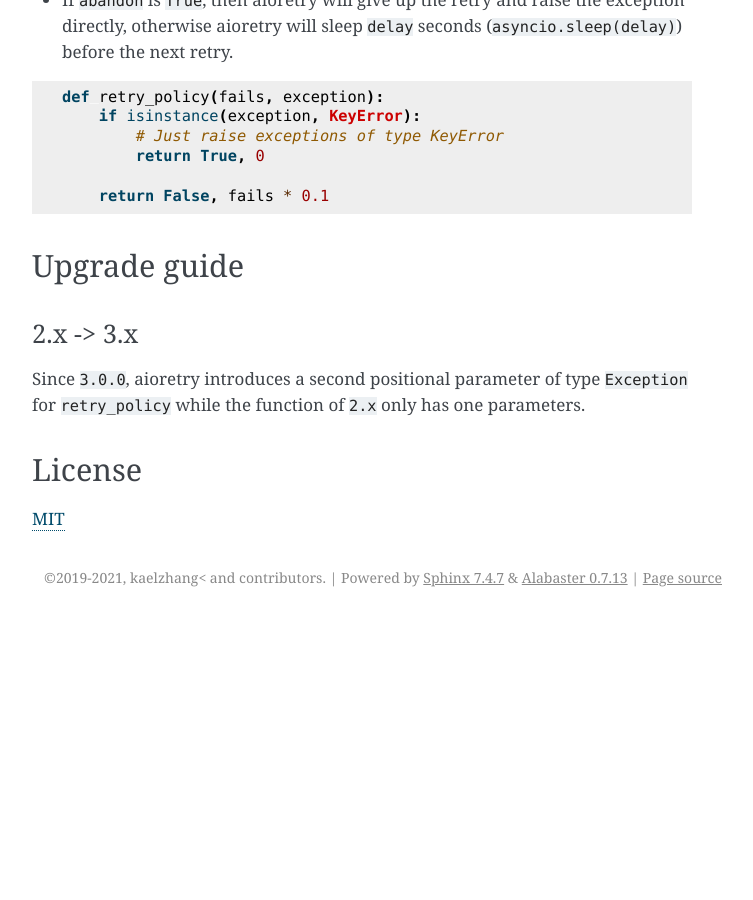
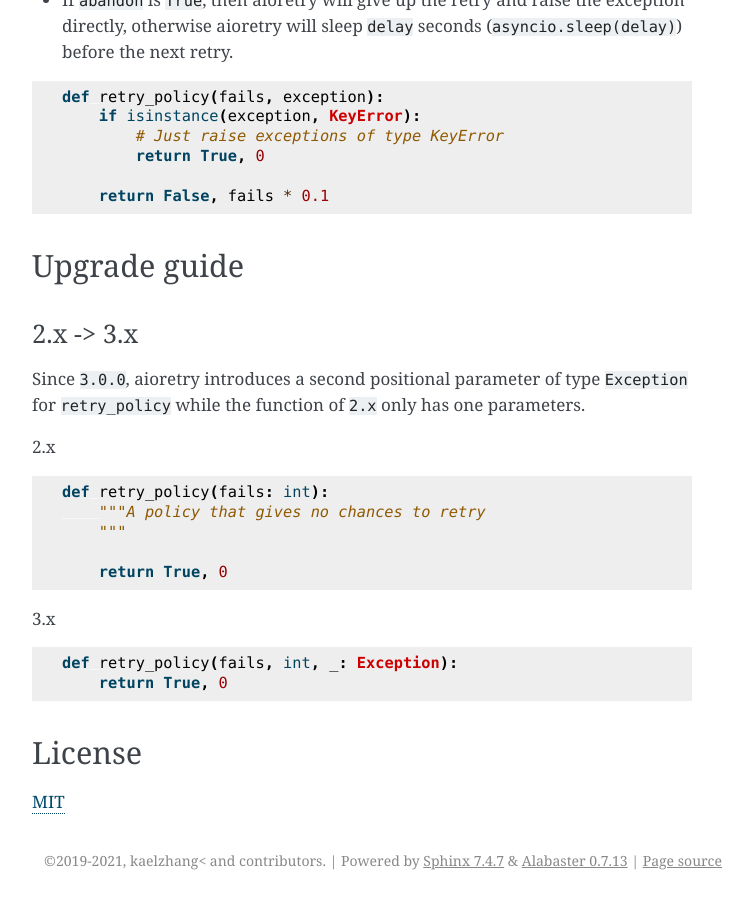
Before and after one commit to kaelzhang/python-aioretry, a Sphinx documentation site: the page built from docs/README.md, in a window 1280 px wide and 900 px high, scrolled down 3213 px. Shown: the whole window, without its empty margins (388-1141 px from the left). Built offline with Sphinx 7.4.7, drawn with Linux system fonts in a browser that asks for light colours; before the commit the page ends 3830 px from its top, so only the background shows below that.

````diff
--- a/aioretry/__init__.py
+++ b/aioretry/__init__.py
@@ -1,4 +1,4 @@
-__version__ = '3.0.0'
+__version__ = '3.0.1'
 
 from .retry import (
     retry,
--- a/docs/README.md
+++ b/docs/README.md
@@ -161,6 +161,23 @@ def retry_policy(fails, exception):
 
 Since `3.0.0`, aioretry introduces a second positional parameter of type `Exception` for `retry_policy` while the function of `2.x` only has one parameters.
 
+2.x
+
+```py
+def retry_policy(fails: int):
+    """A policy that gives no chances to retry
+    """
+
+    return True, 0
+```
+
+3.x
+
+```py
+def retry_policy(fails, int, _: Exception):
+    return True, 0
+```
+
 ## License
 
 [MIT](LICENSE)
````
